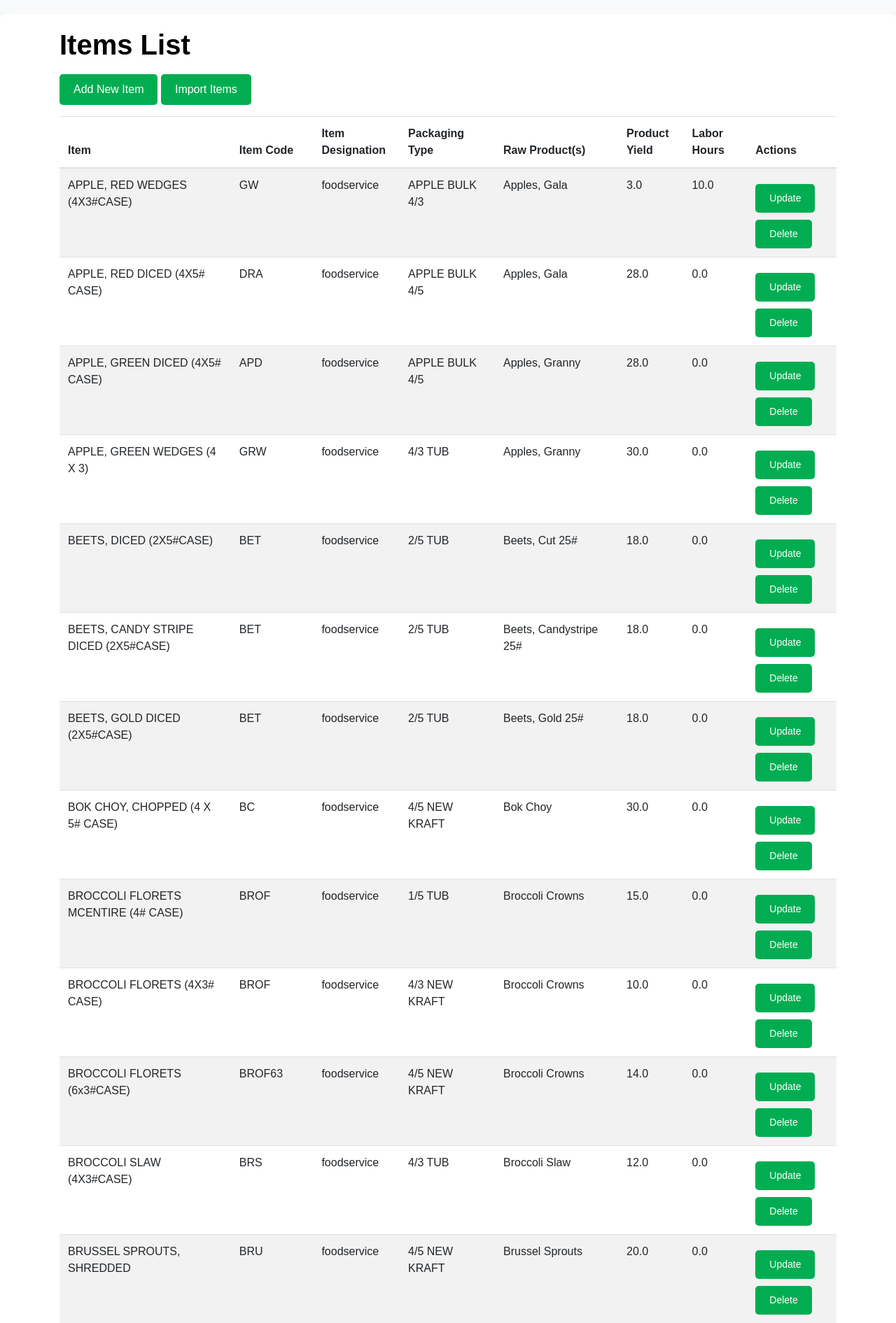
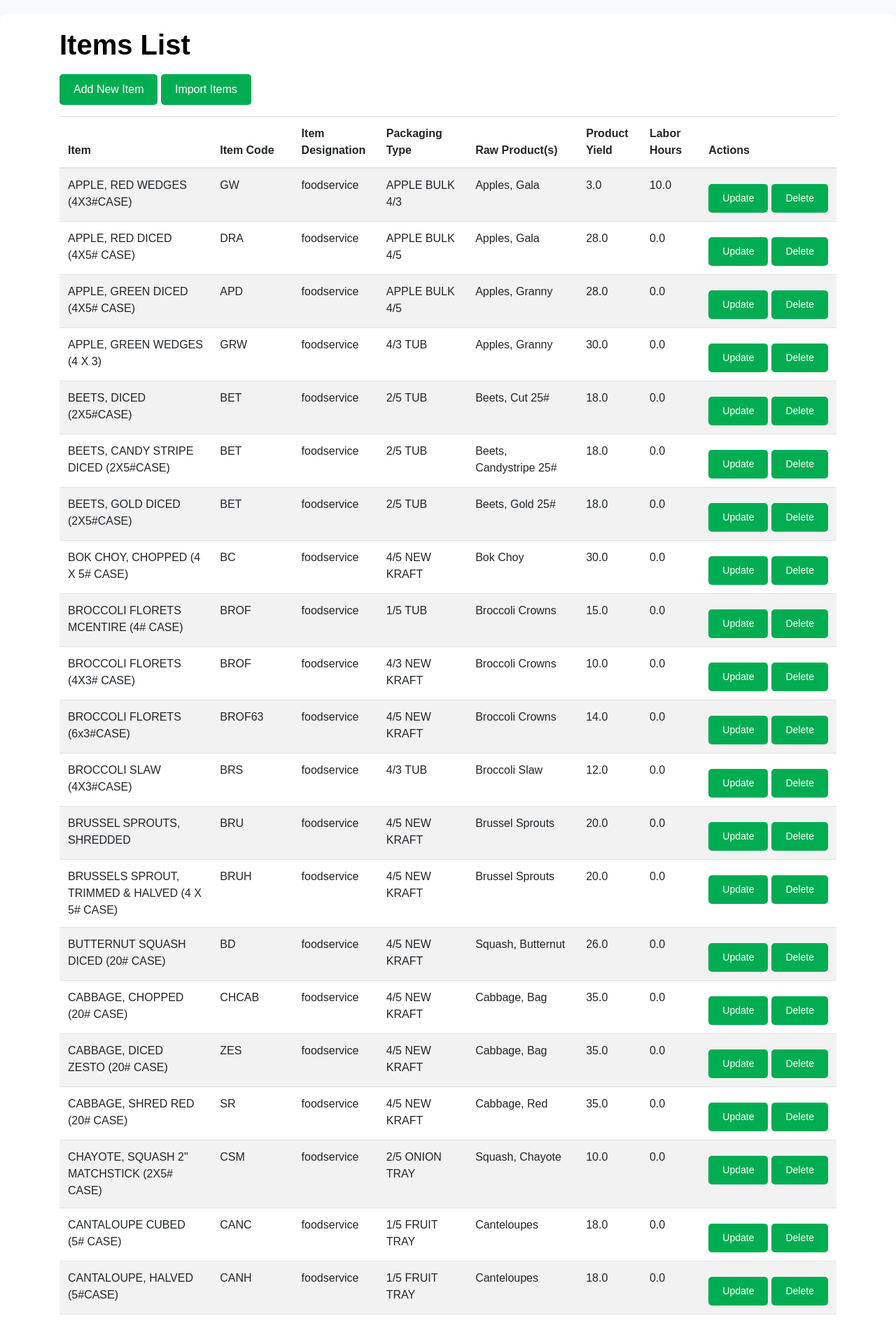
Before and after one commit to CadeStocker/SouthernProduce, a Flask app: page /items in a window 1280 px wide. Shown: the part 62-1953 px from the top of the page at 70% size. Run offline with Flask 3, Linux system fonts and the light colour scheme; a user stored in the database is signed in; data comes from the database, SQL or seed files in the repository; some libraries are stand-ins or nearby versions.

Commit message:
visual updates to item page

```diff
--- a/ProducePricer/producepricer/templates/items.html
+++ b/ProducePricer/producepricer/templates/items.html
@@ -71,6 +71,7 @@
             </td>
 
         <td>
+          <div class="d-flex" style="gap: 5px;">
           <button type="button" class="btn btn-sm btn-warning"
                   data-toggle="modal"
                   data-target="#updateItemInfoModal-{{ item.id }}">
@@ -81,7 +82,7 @@
                   data-target="#deleteItemModal-{{ item.id }}">
             Delete
           </button>
-
+        </div>
         </td>
 
 
```
Lines whose indentation alone changed are shown as unchanged.
